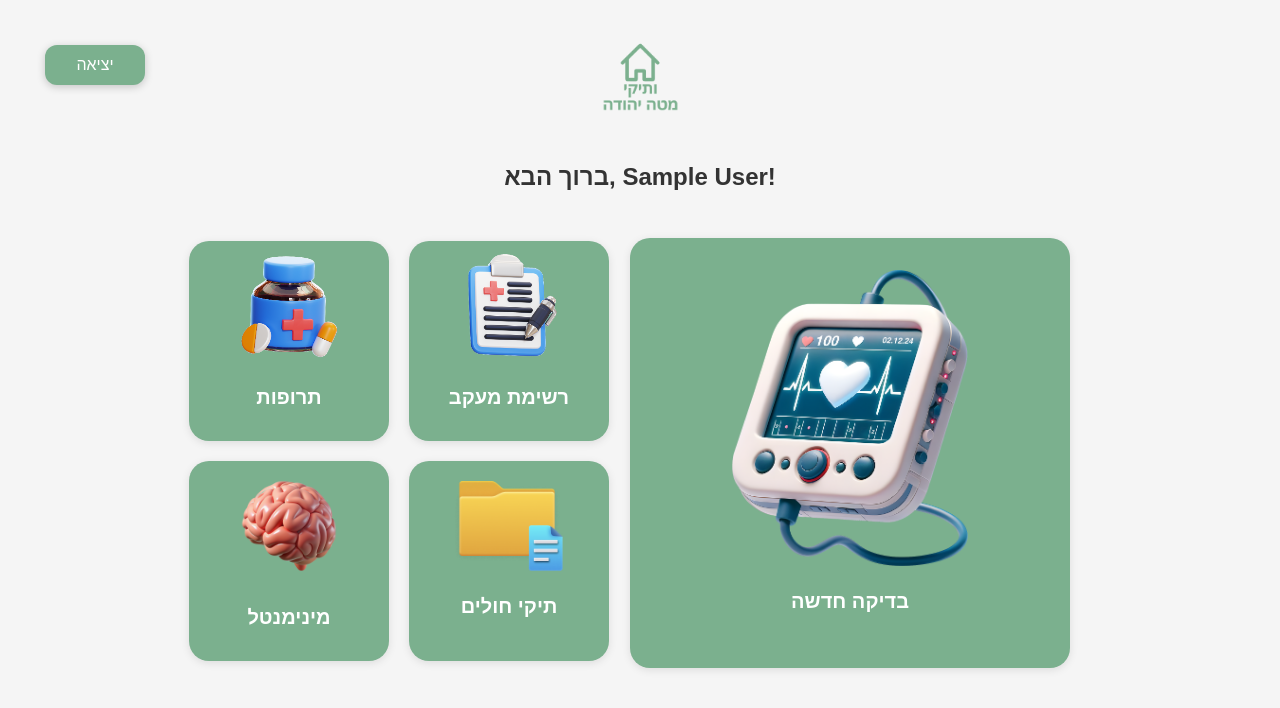
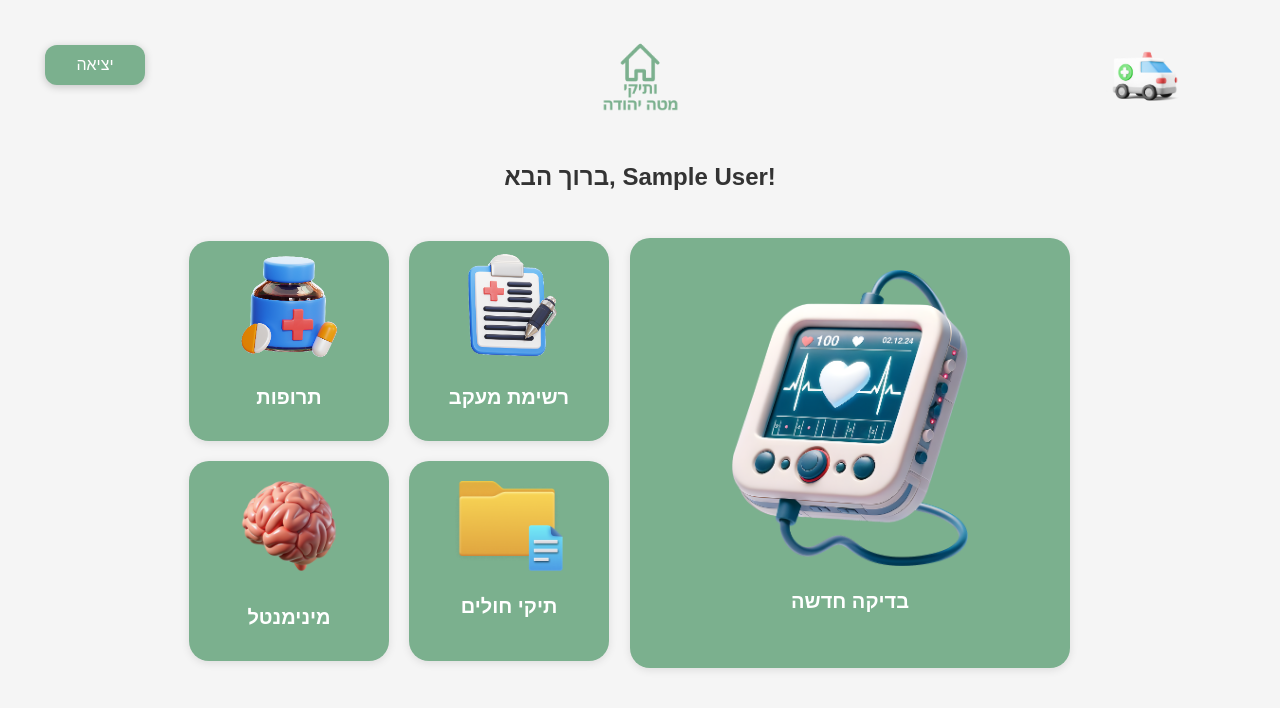
Before and after one commit to Mohasalyan/nurse-my, a React (Vite) app in the folder client/: page /home in a window 1280 px wide. Shown: the top 708 px of the page. Built offline with nearby package versions, Linux system fonts and the light colour scheme; no server answers; sample sign-in values are in the browser's storage.

Commit message:
added a non functioning (yet) ambulance button for emergency prints

```diff
--- /dev/null
+++ b/client/src/Components/AmbulanceButton/AmbulanceButton.css
@@ -0,0 +1,23 @@
+.ambulance-button {
+  position: fixed;
+  top: 45px;
+  right: 100px;
+  background-color: transparent;
+  border: none;
+  border-radius: 30%;
+
+  padding: 2px;
+  cursor: pointer;
+  width: 70px;
+  height: 60px;
+   display: flex;
+  justify-content: center;
+  align-items: center;
+}
+
+.ambulance-icon {
+  width: 140%;
+    height: 140%;
+    object-fit: contain;
+
+}
--- /dev/null
+++ b/client/src/Components/AmbulanceButton/AmbulanceButton.jsx
@@ -0,0 +1,12 @@
+import React from 'react';
+import './AmbulanceButton.css';
+import ambulanceIcon from '../../assets/ambulance.png'; // adjust path if needed
+const AmbulanceButton = () => {
+  return (
+    <button className="ambulance-button">
+      <img src={ambulanceIcon} alt="Ambulance" className="ambulance-icon" />
+    </button>
+  );
+};
+
+export default AmbulanceButton;
--- a/client/src/pages/HomePage/HomePage.jsx
+++ b/client/src/pages/HomePage/HomePage.jsx
@@ -9,6 +9,8 @@ import patientsImg from "../../assets/PatientFolder.png";
 import heartMonitorImg from "../../assets/HeartRate.png";
 import homeIcon from "../../assets/Home.png";
 import "./HomePage.css";
+import AmbulanceButton from '../../Components/AmbulanceButton/AmbulanceButton';
+
 
 import { getAuth, onAuthStateChanged } from "firebase/auth";
 
@@ -30,6 +32,14 @@ const HomePage = () => {
       <div className="exit-icon">
         <Exit title="יציאה" to="/login" />
       </div>
+
+
+ <div>
+      <AmbulanceButton />
+    </div>
+
+
+
 
       <div className="home">
         <HomeB image={homeIcon} style={{ width: "55px", height: "55px" }} to="/home" />
```
Also changed, not shown: client/src/assets/ambulance.png (added).
